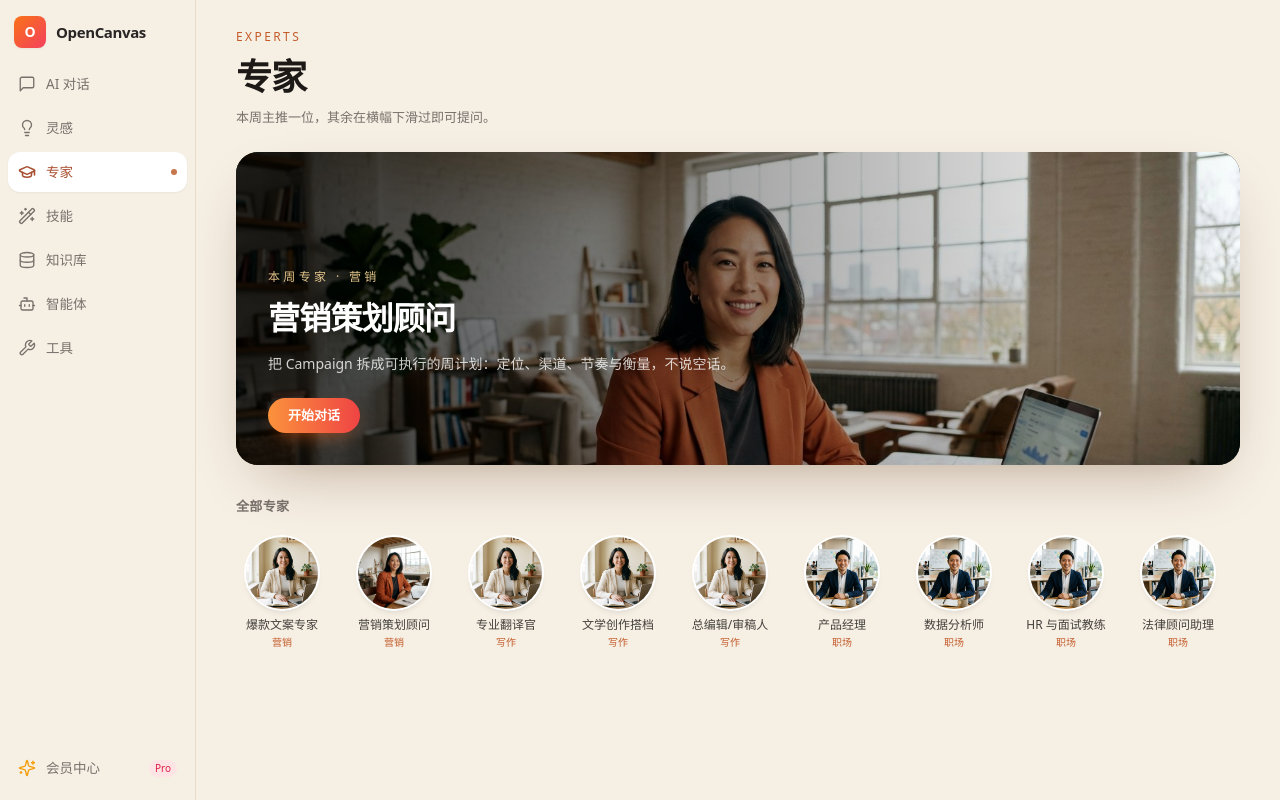
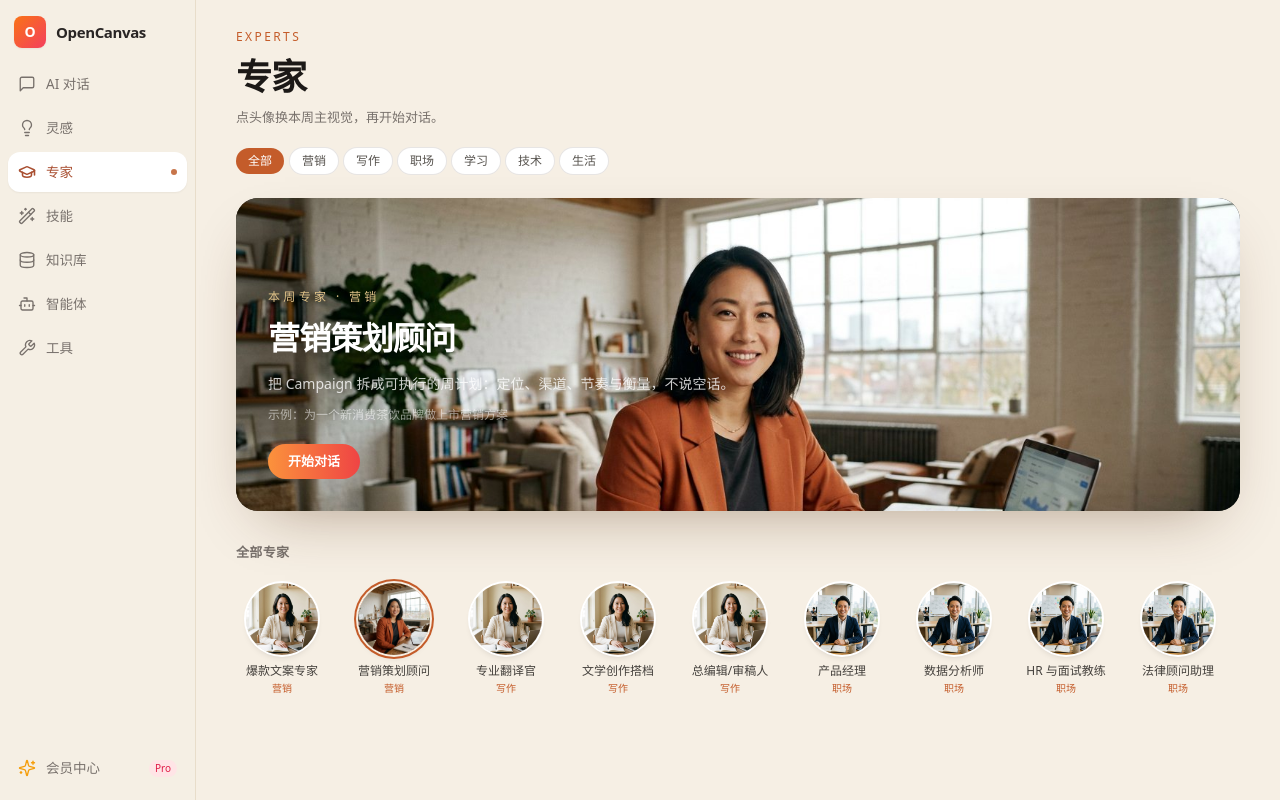
Before and after one commit to lichongyang130/opencode, a Next.js app: page /experts in a window 1280 px wide. Built offline with nearby package versions, Linux system fonts and the light colour scheme.

Commit message:
feat: let expert avatars swap the weekly hero before chatting
Filter chips plus a selected ring; 开始对话 launches the featured
persona instead of jumping on every thumbnail click.

Co-authored-by: arena-agent <297053741+arena-agent@users.noreply.github.com>

```diff
--- a/src/app/experts/page.tsx
+++ b/src/app/experts/page.tsx
@@ -1,22 +1,23 @@
 "use client";
 
+import { useMemo, useState } from "react";
 import { useRouter } from "next/navigation";
 import { Sidebar } from "@/components/workspace/Sidebar";
-import { PERSONAS, type Persona } from "@/lib/personas";
+import { PERSONAS, PERSONA_GROUPS, type Persona } from "@/lib/personas";
 import { useChatStore } from "@/lib/store/chat";
 import { toast } from "@/lib/store/toast";
 import { Toaster } from "@/components/Toaster";
-
-const FEATURED_ID = "marketing-strategist";
 
 const FACE: Record<string, string> = {
   "marketing-strategist": "/cases/experts/hero-week.jpg",
   copywriter: "/cases/experts/p-copy.jpg",
   writer: "/cases/experts/p-copy.jpg",
   editor: "/cases/experts/p-copy.jpg",
+  translator: "/cases/experts/p-copy.jpg",
   pm: "/cases/experts/p-pm.jpg",
   hr: "/cases/experts/p-pm.jpg",
   "data-analyst": "/cases/experts/p-pm.jpg",
+  legal: "/cases/experts/p-pm.jpg",
   "code-reviewer": "/cases/experts/p-code.jpg",
   "interviewer-tech": "/cases/experts/p-code.jpg",
   travel: "/cases/experts/p-travel.jpg",
@@ -24,15 +25,40 @@
   english: "/cases/experts/p-travel.jpg",
   chef: "/cases/experts/p-chef.jpg",
   tutor: "/cases/experts/p-chef.jpg",
-  translator: "/cases/experts/p-copy.jpg",
-  legal: "/cases/experts/p-pm.jpg",
+};
+
+const PITCH: Record<string, string> = {
+  "marketing-strategist": "把 Campaign 拆成可执行的周计划：定位、渠道、节奏与衡量，不说空话。",
+  copywriter: "开头三秒有钩子。标题、正文、结尾各司其职，一次给多个版本。",
+  translator: "中英互译信达雅。商务正式，营销留情绪。有歧义会括号备注。",
+  writer: "小说、散文、诗歌。帮你长人物、磨对白、改视角，不堆辞藻。",
+  editor: "先总评，再逐条原文→建议，最后给改稿。逻辑与错字一起过。",
+  pm: "背景、用户故事、优先级、验收标准、边界，写成能开发的 PRD。",
+  "data-analyst": "先口径再结论。漏斗、同期群、假设与验证，SQL 可跑。",
+  hr: "简历量化、JD、模拟面试与谈薪，两边视角都给。",
+  legal: "指出风险条款与不利表述。非执业意见，大事仍要律师。",
+  tutor: "不直接喂答案。提问、类比、再检查你是否真懂。",
+  english: "英文对话练习。每轮纠错、地道说法、可套句型。",
+  "code-reviewer": "正确性、边界、可读、性能、安全。指出问题给改法，不臆造 API。",
+  "interviewer-tech": "一次一题，逐步追问，结束给评价与改进。",
+  chef: "按手头食材出菜谱：份量、步骤、用时与营养要点。",
+  psychologist: "先听，再拆想法与事实。非医疗，严重情况建议专业帮助。",
+  travel: "按天排行程、交通、预算与避坑，节奏不赶场。",
 };
 
 export default function ExpertsPage() {
   const router = useRouter();
   const { newConversation, selectConversation, setPersona } = useChatStore();
-  const experts = PERSONAS.filter((p) => p.id !== "none");
-  const featured = experts.find((p) => p.id === FEATURED_ID) ?? experts[0];
+  const [group, setGroup] = useState<(typeof PERSONA_GROUPS)[number] | "全部">("全部");
+  const [picked, setPicked] = useState("marketing-strategist");
+
+  const all = useMemo(() => PERSONAS.filter((p) => p.id !== "none"), []);
+  const rail = useMemo(
+    () => all.filter((p) => group === "全部" || p.group === group),
+    [all, group],
+  );
+  const featured = all.find((p) => p.id === picked) ?? rail[0] ?? all[0];
+  const heroSrc = (featured && FACE[featured.id]) || "/cases/experts/hero-week.jpg";
 
   const start = async (p: Persona) => {
     const cid = await newConversation("chat");
@@ -49,42 +75,66 @@
         <div className="mx-auto max-w-[1100px] px-6 py-7 lg:px-10">
           <p className="text-[12px] font-medium tracking-[0.2em] text-[#c45c2a]">EXPERTS</p>
           <h1 className="mt-1 text-[36px] font-extrabold tracking-tight text-stone-900">专家</h1>
-          <p className="mt-1 text-[13px] text-stone-500">本周主推一位，其余在横幅下滑过即可提问。</p>
+          <p className="mt-1 text-[13px] text-stone-500">点头像换本周主视觉，再开始对话。</p>
 
-          <div className="relative mt-6 aspect-[16/5] min-h-[220px] overflow-hidden rounded-[22px] bg-stone-900 shadow-[0_24px_60px_-28px_rgba(80,40,10,0.45)]">
+          <div className="mt-5 flex flex-wrap gap-1.5">
+            {(["全部", ...PERSONA_GROUPS] as const).map((g) => (
+              <button
+                key={g}
+                type="button"
+                onClick={() => setGroup(g)}
+                className={`rounded-full px-3 py-1 text-[12px] font-medium ${
+                  group === g ? "bg-[#c45c2a] text-white" : "bg-white text-stone-600 ring-1 ring-stone-200"
+                }`}
+              >
+                {g}
+              </button>
+            ))}
+          </div>
+
+          {featured && (
+            <div className="relative mt-6 aspect-[16/5] min-h-[240px] overflow-hidden rounded-[22px] bg-stone-900 shadow-[0_24px_60px_-28px_rgba(80,40,10,0.45)]">
               {/* eslint-disable-next-line @next/next/no-img-element */}
-            <img
-              src="/cases/experts/hero-week.jpg"
-              alt=""
-              className="absolute inset-0 h-full w-full object-cover object-[68%_30%]"
-            />
-            <div className="absolute inset-0 bg-gradient-to-r from-black/70 via-black/35 to-transparent" />
+              <img src={heroSrc} alt="" className="absolute inset-0 h-full w-full object-cover object-[68%_28%]" />
+              <div className="absolute inset-0 bg-gradient-to-r from-black/78 via-black/40 to-black/10" />
               <div className="relative z-[1] flex h-full max-w-xl flex-col justify-end px-8 py-8">
-              <p className="text-[12px] tracking-[0.28em] text-[#e2c48a]">本周专家 · {featured.group}</p>
+                <p className="text-[12px] tracking-[0.28em] text-[#e2c48a]">
+                  本周专家 · {featured.group}
+                </p>
                 <h2 className="mt-2 text-[32px] font-semibold tracking-tight text-white">{featured.name}</h2>
                 <p className="mt-2 text-[14px] leading-7 text-white/80">
-                把 Campaign 拆成可执行的周计划：定位、渠道、节奏与衡量，不说空话。
+                  {PITCH[featured.id] || featured.desc}
                 </p>
+                {featured.starter && (
+                  <p className="mt-2 line-clamp-1 text-[12px] text-white/55">示例：{featured.starter}</p>
+                )}
                 <button
                   type="button"
                   onClick={() => void start(featured)}
-                className="mt-5 w-fit rounded-full bg-gradient-to-r from-orange-400 to-red-500 px-5 py-2 text-[13px] font-semibold text-white shadow-[0_8px_20px_-10px_rgba(234,88,12,0.85)]"
+                  className="mt-5 w-fit rounded-full bg-gradient-to-r from-orange-400 to-red-500 px-5 py-2 text-[13px] font-semibold text-white"
                 >
                   开始对话
                 </button>
               </div>
             </div>
+          )}
 
           <h3 className="mt-8 text-[13px] font-semibold tracking-wide text-stone-500">全部专家</h3>
-          <div className="mt-4 flex gap-5 overflow-x-auto pb-4 pt-1">
-            {experts.map((p) => (
+          <div className="mt-4 flex gap-5 overflow-x-auto pb-6 pt-1">
+            {rail.map((p) => {
+              const on = featured?.id === p.id;
+              return (
                 <button
                   key={p.id}
                   type="button"
-                onClick={() => void start(p)}
+                  onClick={() => setPicked(p.id)}
                   className="group flex w-[92px] shrink-0 flex-col items-center text-center"
                 >
-                <span className="relative h-[72px] w-[72px] overflow-hidden rounded-full ring-2 ring-white shadow-md transition group-hover:ring-[#c45c2a]">
+                  <span
+                    className={`relative h-[72px] w-[72px] overflow-hidden rounded-full shadow-md ring-2 transition ${
+                      on ? "ring-[#c45c2a] ring-offset-2 ring-offset-[#f6efe4]" : "ring-white group-hover:ring-[#e0b79c]"
+                    }`}
+                  >
                     {FACE[p.id] ? (
                       // eslint-disable-next-line @next/next/no-img-element
                       <img src={FACE[p.id]} alt="" className="h-full w-full object-cover" />
@@ -95,7 +145,8 @@
                   <span className="mt-2 line-clamp-2 text-[12px] font-medium leading-4 text-stone-700">{p.name}</span>
                   <span className="mt-0.5 text-[10px] text-[#c45c2a]">{p.group}</span>
                 </button>
-            ))}
+              );
+            })}
           </div>
         </div>
       </main>
```
Lines whose indentation alone changed are shown as unchanged.
